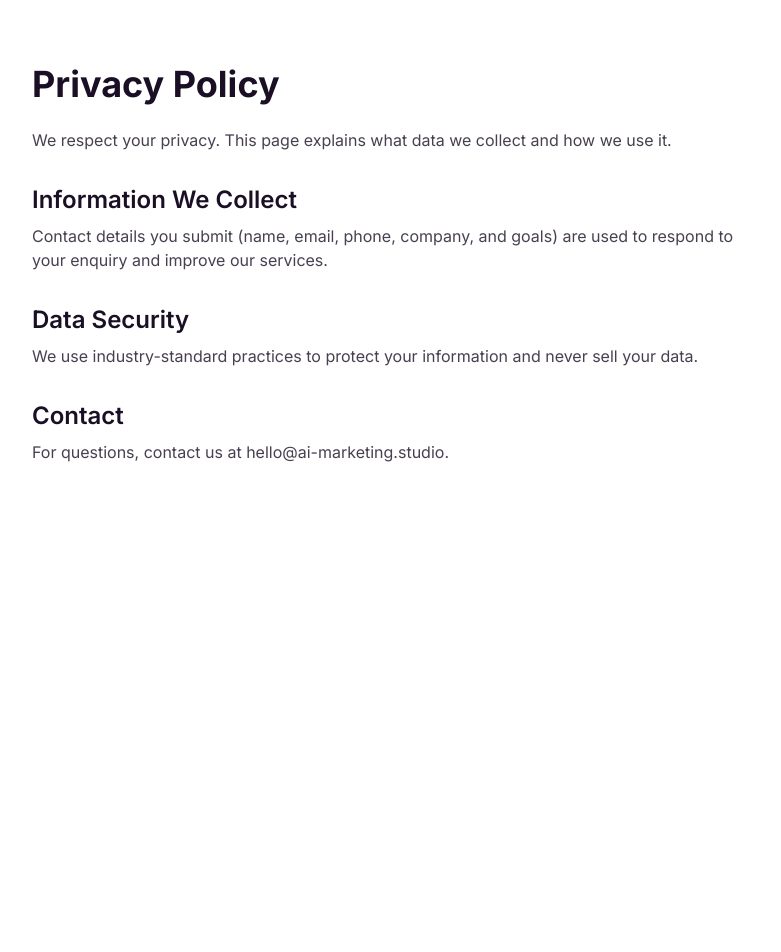
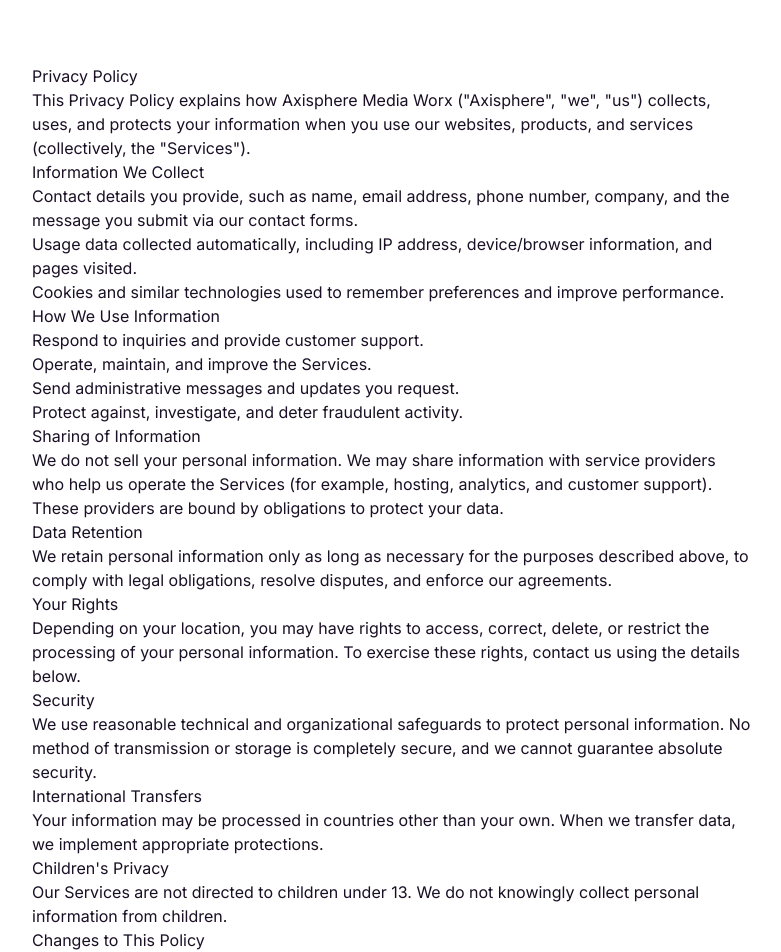
Before and after one commit to KSaiSreeLasya/AXISPHERE1, a React (Vite) app: page /privacy-policy in a window 1280 px wide. Shown: the top 952 px of the page, without its empty margins (248-1029 px from the left). Before the commit the page ends 800 px from the top, so only its background shows below. Built offline with nearby package versions, Linux system fonts and the light colour scheme.

Commit message:
Expand Privacy Policy content per request
cgen-730829660f104ce1bdd85430857553bc

```diff
--- a/client/pages/PrivacyPolicy.tsx
+++ b/client/pages/PrivacyPolicy.tsx
@@ -2,23 +2,88 @@ export default function PrivacyPolicy() {
   return (
     <div className="min-h-screen bg-background">
       <section className="py-16">
-        <div className="container mx-auto px-6 max-w-3xl">
-          <h1 className="text-4xl font-bold mb-6">Privacy Policy</h1>
-          <p className="text-foreground/80 mb-4">
-            We respect your privacy. This page explains what data we collect and how we use it.
+        <div className="container mx-auto px-6 max-w-3xl prose prose-neutral dark:prose-invert">
+          <h1>Privacy Policy</h1>
+          <p>
+            This Privacy Policy explains how Axisphere Media Worx ("Axisphere", "we", "us")
+            collects, uses, and protects your information when you use our websites,
+            products, and services (collectively, the "Services").
           </p>
-          <h2 className="text-2xl font-semibold mt-8 mb-2">Information We Collect</h2>
-          <p className="text-foreground/80">
-            Contact details you submit (name, email, phone, company, and goals) are used to respond to your enquiry and improve our services.
+
+          <h2>Information We Collect</h2>
+          <ul>
+            <li>
+              Contact details you provide, such as name, email address, phone number,
+              company, and the message you submit via our contact forms.
+            </li>
+            <li>
+              Usage data collected automatically, including IP address, device/browser information,
+              and pages visited.
+            </li>
+            <li>
+              Cookies and similar technologies used to remember preferences and improve performance.
+            </li>
+          </ul>
+
+          <h2>How We Use Information</h2>
+          <ul>
+            <li>Respond to inquiries and provide customer support.</li>
+            <li>Operate, maintain, and improve the Services.</li>
+            <li>Send administrative messages and updates you request.</li>
+            <li>Protect against, investigate, and deter fraudulent activity.</li>
+          </ul>
+
+          <h2>Sharing of Information</h2>
+          <p>
+            We do not sell your personal information. We may share information with service providers
+            who help us operate the Services (for example, hosting, analytics, and customer support).
+            These providers are bound by obligations to protect your data.
           </p>
-          <h2 className="text-2xl font-semibold mt-8 mb-2">Data Security</h2>
-          <p className="text-foreground/80">
-            We use industry-standard practices to protect your information and never sell your data.
+
+          <h2>Data Retention</h2>
+          <p>
+            We retain personal information only as long as necessary for the purposes described above,
+            to comply with legal obligations, resolve disputes, and enforce our agreements.
           </p>
-          <h2 className="text-2xl font-semibold mt-8 mb-2">Contact</h2>
-          <p className="text-foreground/80">
-            For questions, contact us at hello@ai-marketing.studio.
+
+          <h2>Your Rights</h2>
+          <p>
+            Depending on your location, you may have rights to access, correct, delete, or restrict
+            the processing of your personal information. To exercise these rights, contact us using
+            the details below.
           </p>
+
+          <h2>Security</h2>
+          <p>
+            We use reasonable technical and organizational safeguards to protect personal information.
+            No method of transmission or storage is completely secure, and we cannot guarantee absolute security.
+          </p>
+
+          <h2>International Transfers</h2>
+          <p>
+            Your information may be processed in countries other than your own. When we transfer data,
+            we implement appropriate protections.
+          </p>
+
+          <h2>Children's Privacy</h2>
+          <p>
+            Our Services are not directed to children under 13. We do not knowingly collect personal
+            information from children.
+          </p>
+
+          <h2>Changes to This Policy</h2>
+          <p>
+            We may update this Privacy Policy from time to time. The updated version will be indicated by
+            an updated "Last updated" date.
+          </p>
+
+          <h2>Contact Us</h2>
+          <p>
+            For questions about this Privacy Policy, contact hello@ai-marketing.studio or write to Axisphere
+            Media Worx, Bengaluru, India.
+          </p>
+
+          <p className="text-sm text-foreground/60">Last updated: {new Date().toLocaleDateString()}</p>
         </div>
       </section>
     </div>
```
